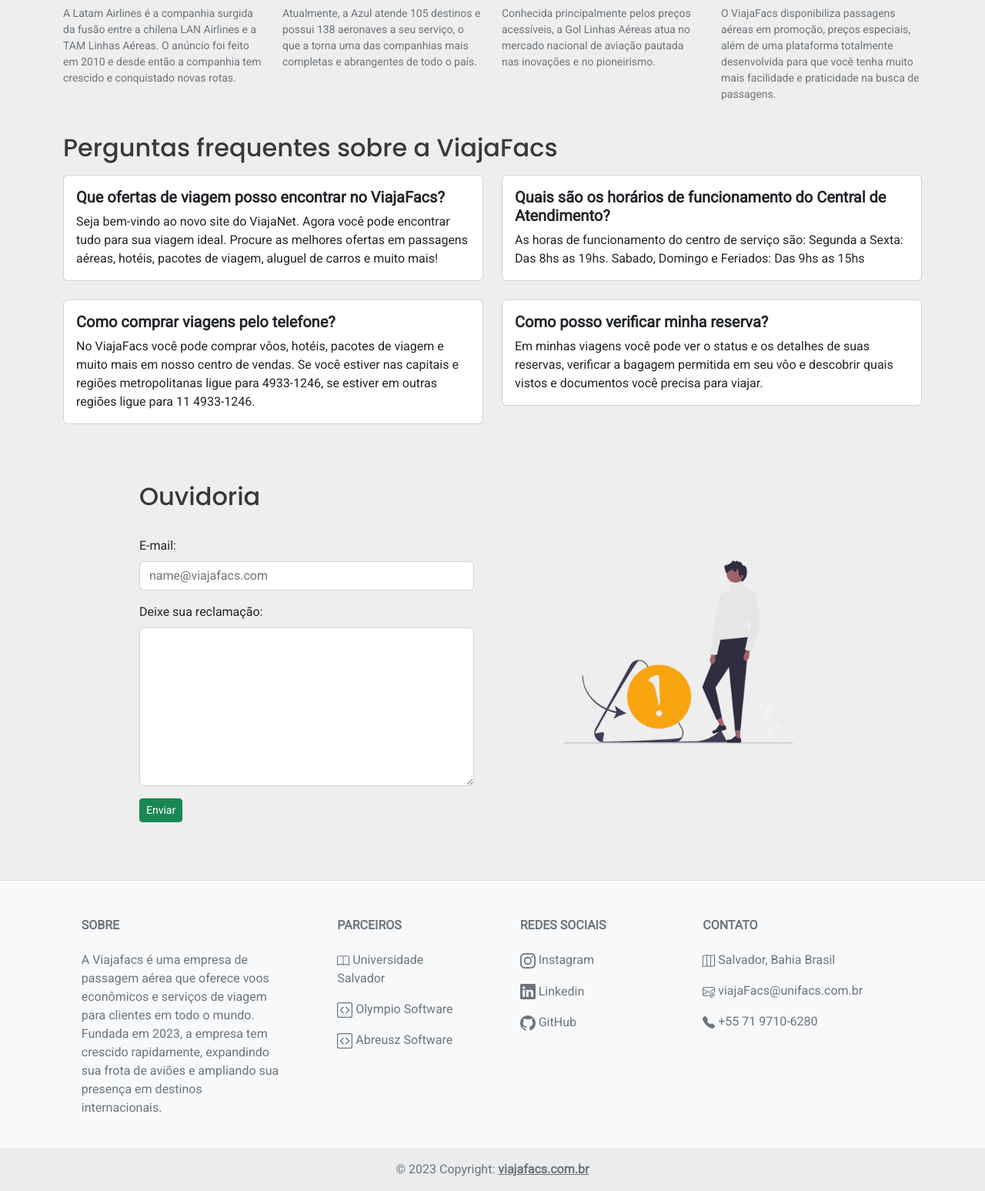
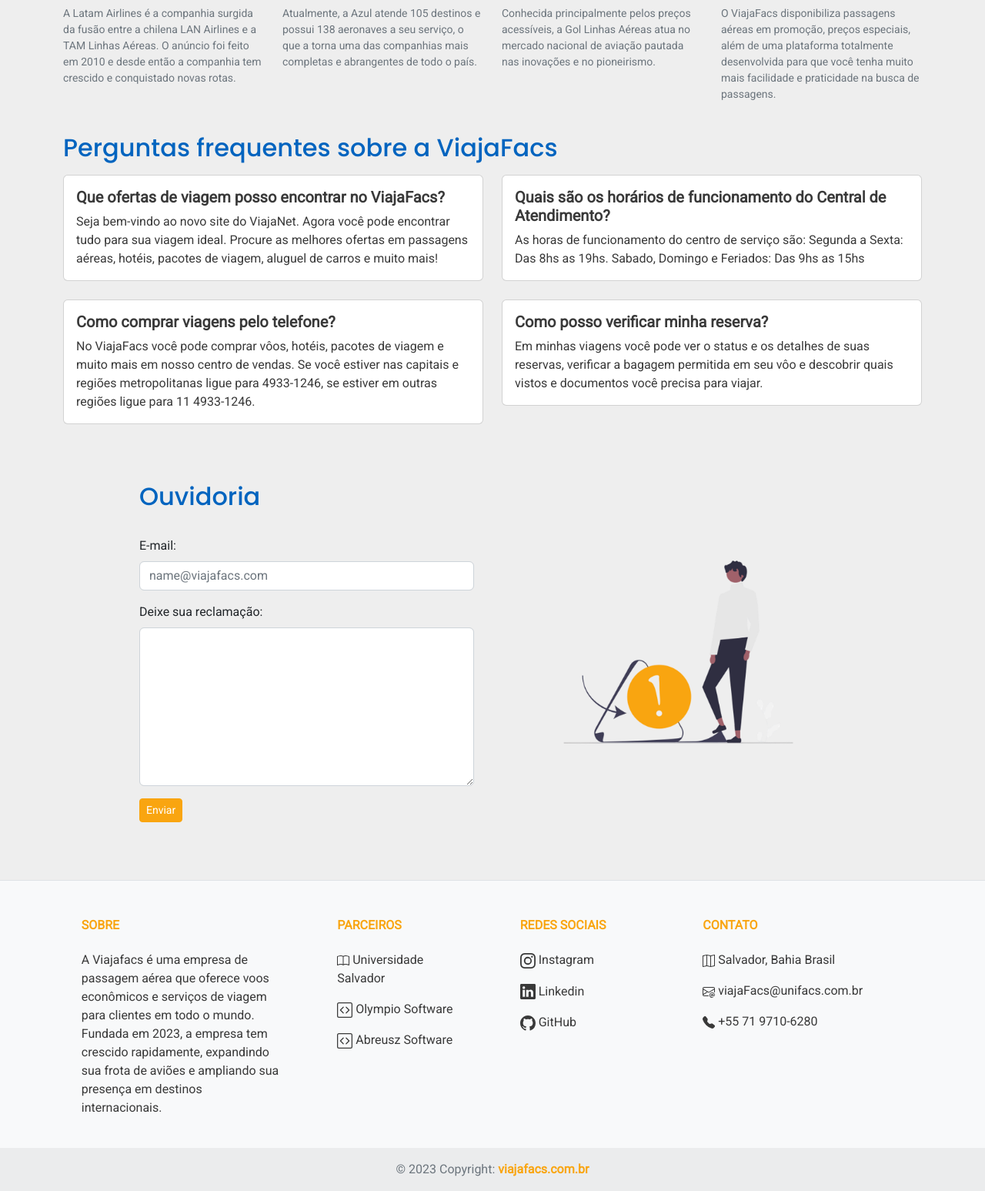
Before and after one commit to brunoabreusz/viajaFacs, a PHP site: page / in a window 1280 px wide. Shown: the part 2191-3738 px from the top of the page at 77% size. Run offline with PHP 8.4, Linux system fonts and the light colour scheme.

Commit message:
Estilização Home pt2

```diff
--- a/index.html
+++ b/index.html
@@ -111,7 +111,7 @@
             </div>
 
 
-            <button type="button" class="btn btn-success btn-sm" id="Blue">
+            <button type="button" class="btn btn-success btn-sm" id="AmareloBtn">
                 <svg xmlns="http://www.w3.org/2000/svg" width="16" height="16" fill="currentColor" class="bi bi-search"
                     viewBox="0 0 16 16">
                     <path
@@ -139,7 +139,7 @@
                             <h5 class="card-title fw-semibold">Voos para Rio de Janeiro</h5>
                             <h6 class="card-text fw-normal">Saindo de São Paulo</h6>
                             <h7 class="card-text fw-normal">Por: <b>Gol Linhas Aéreas</b></h7>
-                            <span class="badge text-bg-secondary">Só Ida</span>
+                            <span class="badge" id="AmareloBtn">Só Ida</span>
                             <hr>
                             <p class="card-text fw-normal">Preço: <b>R$ 318,00</b></p>
                         </div>
@@ -155,7 +155,7 @@
                             <h5 class="card-title fw-semibold">Voos para Salvador</h5>
                             <h6 class="card-text fw-normal">Saindo de Rio de Janeiro</h6>
                             <h7 class="card-text fw-normal">Por: <b>Latam Airlines</b></h7>
-                            <span class="badge text-bg-secondary">Só Ida</span>
+                            <span class="badge" id="AmareloBtn">Só Ida</span>
                             <hr>
                             <p class="card-text fw-normal">Preço: <b>R$ 298,00</b></p>
                         </div>
@@ -171,7 +171,7 @@
                             <h5 class="card-title fw-semibold">Voos para São Paulo</h5>
                             <h6 class="card-text fw-normal">Saindo de Salvador</h6>
                             <h7 class="card-text fw-normal">Por: <b>Azul</b></h7>
-                            <span class="badge text-bg-secondary">Só Ida</span>
+                            <span class="badge" id="AmareloBtn">Só Ida</span>
                             <hr>
                             <p class="card-text fw-normal">Preço: <b>R$ 404,00</b></p>
                         </div>
@@ -187,7 +187,7 @@
                             <h5 class="card-title fw-semibold">Voos para Belo Horizonte</h5>
                             <h6 class="card-text fw-normal">Saindo de São Paulo</h6>
                             <h7 class="card-text fw-normal">Por: <b>Azul</b></h7>
-                            <span class="badge text-bg-secondary">Só Ida</span>
+                            <span class="badge" id="AmareloBtn">Só Ida</span>
                             <hr>
                             <p class="card-text fw-normal">Preço: <b>R$ 660,00</b></p>
                         </div>
@@ -205,7 +205,7 @@
                             <h5 class="card-title fw-semibold">Voos para Salvador</h5>
                             <h6 class="card-text fw-normal">Saindo de Belo Horizonte</h6>
                             <h7 class="card-text fw-normal">Por: <b>Latam Airlines</b></h7>
-                                                        <span class="badge text-bg-secondary">Ida e Volta</span>
+                            <span class="badge" id="AmareloBtn">Ida e Volta</span>
                             <hr>
                             <p class="card-text fw-normal">Preço: <b>R$ 500,00</b></p>
                         </div>
@@ -222,7 +222,7 @@
                             <h5 class="card-title fw-semibold">Voos para Rio de Janeiro</h5>
                             <h6 class="card-text fw-normal">Saindo de Salvador</h6>
                             <h7 class="card-text fw-normal">Por: <b>Gol Linhas Aéreas</b></h7>
-                            <span class="badge text-bg-secondary">Ida e Volta</span>
+                            <span class="badge" id="AmareloBtn">Ida e Volta</span>
                             <hr>
                             <p class="card-text fw-normal">Preço: <b>R$ 400,00</b></p>
                         </div>
@@ -238,7 +238,7 @@
                             <h5 class="card-title fw-semibold">Voos para Belo Horizonte</h5>
                             <h6 class="card-text fw-normal">Saindo de Rio de Janeiro</h6>
                             <h7 class="card-text fw-normal">Por: <b>Gol Linhas Aéreas</b></h7>
-                                                        <span class="badge text-bg-secondary">Ida e Volta</span>
+                            <span class="badge" id="AmareloBtn">Ida e Volta</span>
                             <hr>
                             <p class="card-text fw-normal">Preço: <b>R$ 350,00</b></p>
                         </div>
@@ -254,13 +254,12 @@
                             <h5 class="card-title fw-semibold">Voos para São Paulo</h5>
                             <h6 class="card-text fw-normal">Saindo de Belo Horizonte</h6>
                             <h7 class="card-text fw-normal">Por: <b>Gol Linhas Aéreas</b></h7>
-                                                        <span class="badge text-bg-secondary">Ida e Volta</span>
+                            <span class="badge" id="AmareloBtn">Ida e Volta</span>
                             <hr>
                             <p class="card-text fw-normal">Preço: <b>R$ 299,00</b></p>
                         </div>
                     </a>
                 </div>
-
 
             </div>
         </div>
@@ -368,7 +375,7 @@
                                 <textarea class="form-control" rows="8"></textarea>
                             </div>
                         </form>
-                        <input type="submit" id="" class="btn btn-success btn-sm" value="Enviar">
+                        <input type="submit" id="AmareloBtn" class="btn btn-success btn-sm" value="Enviar">
                     </div>
                 </div>
             </div>
@@ -384,7 +391,7 @@
 
                     <div class="col-md-3 col-lg-4 col-xl-3 mx-auto mb-4">
 
-                        <h6 class="text-uppercase fw-bold mb-4">
+                        <h6 class="text-uppercase fw-bold mb-4" id="AmareloTexto">
                             Sobre
                         </h6>
                         <p class="text-justify">
@@ -397,7 +404,7 @@
 
                     <div class="col-md-3 col-lg-2 col-xl-2 mx-auto mb-4">
 
-                        <h6 class="text-uppercase fw-bold mb-4">
+                        <h6 class="text-uppercase fw-bold mb-4" id="AmareloTexto">
                             Parceiros
                         </h6>
                         <p>
@@ -428,7 +435,7 @@
 
                     <div class="col-md-3 col-lg-2 col-xl-2 mx-auto mb-4">
 
-                        <h6 class="text-uppercase fw-bold mb-4">
+                        <h6 class="text-uppercase fw-bold mb-4" id="AmareloTexto">
                             Redes sociais
                         </h6>
                         <p>
@@ -455,7 +462,7 @@
 
                     <div class="col-md-4 col-lg-3 col-xl-3 mx-auto mb-md-0 mb-4">
 
-                        <h6 class="text-uppercase fw-bold mb-4">Contato</h6>
+                        <h6 class="text-uppercase fw-bold mb-4" id="AmareloTexto">Contato</h6>
                         <p><svg xmlns="http://www.w3.org/2000/svg" width="16" height="16" fill="currentColor"
                                 class="bi bi-map" viewBox="0 0 16 16">
                                 <path fill-rule="evenodd"
@@ -489,7 +496,7 @@
 
         <div class="text-center p-3" style="background-color: rgba(0, 0, 0, 0.05);">
             © 2023 Copyright:
-            <a class="text-reset fw-bold" target="_blank" href="https://github.com/brunoabreusz">viajafacs.com.br</a>
+            <a class="fw-bold" id="AmareloTexto" target="_blank" href="https://github.com/brunoabreusz">viajafacs.com.br</a>
         </div>
 
     </footer>
--- a/login.html
+++ b/login.html
@@ -58,7 +58,7 @@
                         <label for="password" class="form-label">Digite a sua senha</label>
                     </div>
                 </form>
-                <input type="submit" id="" class="btn btn-success" value="Entrar">
+                <input type="submit" class="btn btn-success" value="Entrar">
             </div>
             <div class="col-md-6 order-md-1">
                 <div class="col-12">
--- a/styles/style.css
+++ b/styles/style.css
@@ -7,13 +7,17 @@
 
 h2 {
    font-family: 'Poppins', sans-serif;
+   color: #0164bf;
+}
+
+h6, h5, h7, p {
    color: #393939;
 }
 
 /* Style for login and register  */
 
 body {
-   background-color: #0164bf;
+   background-color: #eeeeee;
 }
 
 .SVG {
@@ -35,7 +39,7 @@
 
 #form-container {
    background-color: #fff;
-   border-radius: 20px;
+   border-radius: 10px;
    box-shadow: .5px 10px 15px rgba(0, 0, 0 .2);
    margin: 40px auto;
    /*padding: 30px; */
@@ -96,12 +100,6 @@
    width: 100%;
 }
 
-#footerTextColor {
-   text-decoration: none;
-   color: #f9a510;
-   font-size: large;
-}
-
 #Passagem {
    text-decoration: none;
    color: #000;
@@ -113,7 +111,7 @@
 
 #Filter {
    background-color: #fff;
-   border-radius: 7px;
+   border-radius: 20px;
 }
 
 #Filter input{
@@ -128,6 +126,21 @@
 
 #GreyBackground{
    background-color: #eeeeee;
+}
+
+#AmareloBtn{
+   background-color: #f9a510;
+   border-color: #f9a510;
+}
+
+#AmareloTexto{
+   color: #f9a510;
+   text-decoration: none;
+}
+
+
+.card:hover{
+   box-shadow: 0 0 11px rgba(33,33,33,.2);
 }
 
 /* IMG */
```
Also changed, not shown: other parts of index.html (+19 -11 lines). Lines whose indentation alone changed are shown as unchanged.
